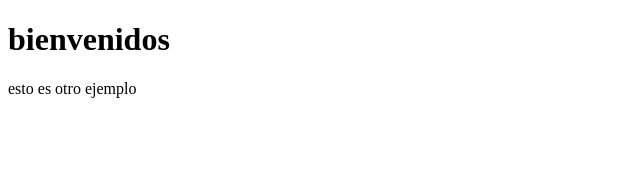
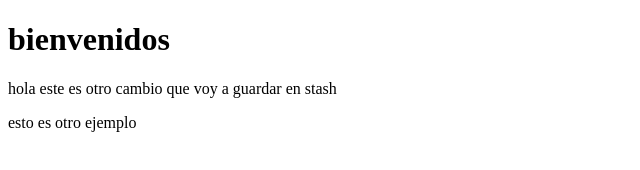
Before and after one commit to sebastian-timote/pruebaGit, a plain HTML site: page index.html in a window 1280 px wide. Shown: the whole page, without its empty margins (0-640 px from the left). Drawn offline with Linux system fonts and the light colour scheme.

Commit message:
add something

```diff
--- a/index.html
+++ b/index.html
@@ -8,6 +8,7 @@
 </head>
 <body>
     <h1>bienvenidos</h1>
+    <p>hola este es otro cambio que voy a guardar en stash</p>
     <script src = "prueba.js"></script>
 </body>
 </html>
```
